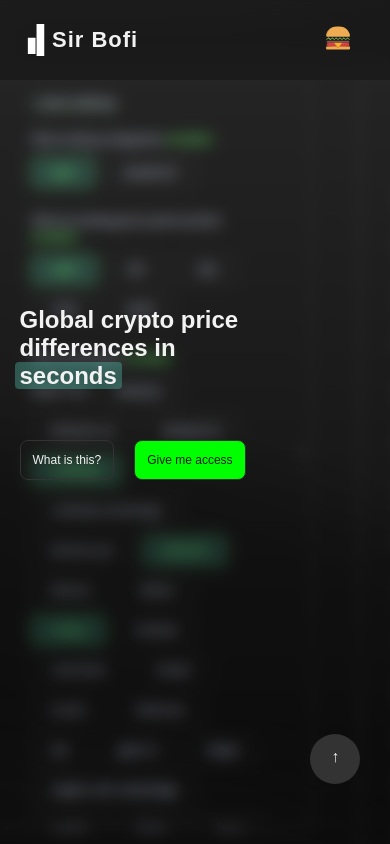
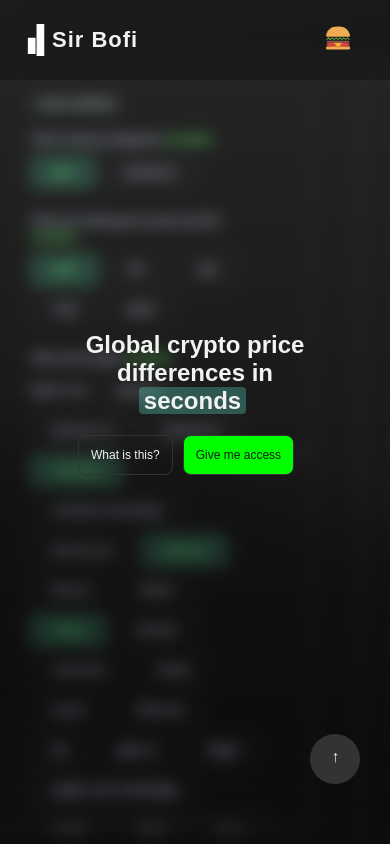
Before and after one commit to EharK/Sir_Bofi_Landing, a Svelte app: page / in a window 390 px wide. Shown: the top 844 px of the page. Built offline with nearby package versions, Linux system fonts and the light colour scheme.

Commit message:
design fixes

```diff
--- a/src/App.svelte
+++ b/src/App.svelte
@@ -132,12 +132,13 @@
                 <h1 class="xxl">
                     Global crypto price differences in <span class="hl green">seconds</span>
                 </h1>
-                <div class="spinner-with-button-wrapper">
+                <div class="buttons-wrapper">
                     <a href="#demonstration">
                         <button class="big-button transparent">
                             What is this?
                         </button>
                     </a>
+                    <div class="spinner-with-button-wrapper">
                         {#if !position_available}
                             <button class="{!cfasl ? '' : 'disabled'} big-button colored" on:click={() => gkrlef(1)}>
                                 <span>Give me access</span>
@@ -152,6 +153,7 @@
                         {:else if position_available}
                             <span class="text-glow">Available</span>
                         {/if}
+                    </div>
                 </div>
             </div>
         </div>
@@ -692,6 +694,17 @@
 
 <style>
 
+    .buttons-wrapper {
+        display: flex;
+        flex-direction: row;
+        gap: 10px;
+        margin-top: 20px;
+    }
+
+    .buttons-wrapper div {
+        margin: 0;
+    }
+
     .hl {
         background-color: var(--highlight);
         border-radius: 4px;
@@ -719,6 +732,8 @@
     h1.xxl {
         font-size: clamp(24px, 5vw, 80px) !important;
         font-weight: 700;
+        margin-bottom: 0;
+        margin-top: 20px;
     }
 
     h2 {
@@ -1308,6 +1323,20 @@
             max-width: 100%;
         }
 
+        .primary-container-content-wrapper {
+            justify-content: center;
+            text-align: center;
+        }
+
+        .landing-title-container {
+            margin: 0 0 100px 0;
+        }
+
+        .spinner-with-button-wrapper {
+            flex-direction: column;
+            justify-content: center;
+        }
+
         .secondary-container {
             padding: 60px 0 100px;
         }
--- a/src/app.css
+++ b/src/app.css
@@ -21,6 +21,7 @@
 a {
     text-decoration: none;
     color: unset;
+    width: fit-content;
 }
 body, html {
     background-color: var(--slight);
```
Lines whose indentation alone changed are shown as unchanged.
